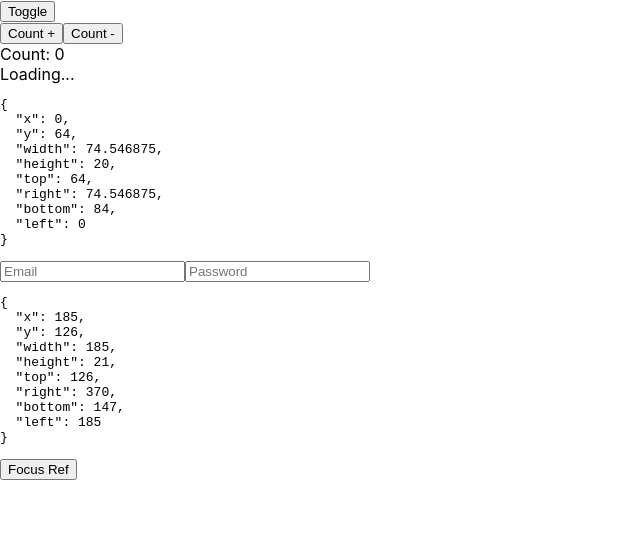
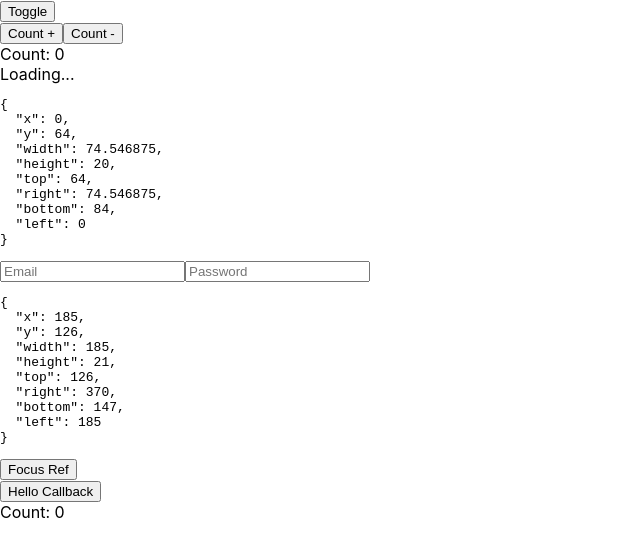
Before and after one commit to WadeeaKiwan/React-Hooks-Tutorial, a React (Create React App) app: page / in a window 1280 px wide. Shown: the top 556 px of the page, without its empty margins (0-640 px from the left). Built offline with nearby package versions, Linux system fonts and the light colour scheme; no server answers.

Commit message:
Use case of useCallback with memo (the problem)

```diff
--- a/src/App.js
+++ b/src/App.js
@@ -2,8 +2,11 @@ import { useLayoutEffect, useRef, useState } from "react";
 import { useForm } from "./useForm";
 import { Hello } from "./Hello";
 import { useMeasure } from "./useMeasure";
+import HelloCallback from "./HelloCallback";
 
 const App = () => {
+  const [count, setCount] = useState(0);
+
   const [values, handleChange] = useForm({ email: "", password: "" });
 
   const [showHello, setShowHello] = useState(true);
@@ -60,6 +63,11 @@ const App = () => {
       >
         Focus Ref
       </button>
+      <div>
+        {/* The function is created on every single render */}
+        <HelloCallback increment={() => setCount(count + 1)} />
+        <div>Count: {count}</div>
+      </div>
     </>
   );
 };
--- /dev/null
+++ b/src/HelloCallback.js
@@ -0,0 +1,11 @@
+import { memo, useRef } from "react";
+
+// memo is used to rerender the component only when the props are changed
+const HelloCallback = memo(({ increment }) => {
+  const renders = useRef(0);
+  console.log("HelloCallback renders: ", renders.current++);
+
+  return <button onClick={increment}>Hello Callback</button>;
+});
+
+export default HelloCallback;
```
Also changed, not shown: 1 other file (tests, documents, lock files or other folders).
